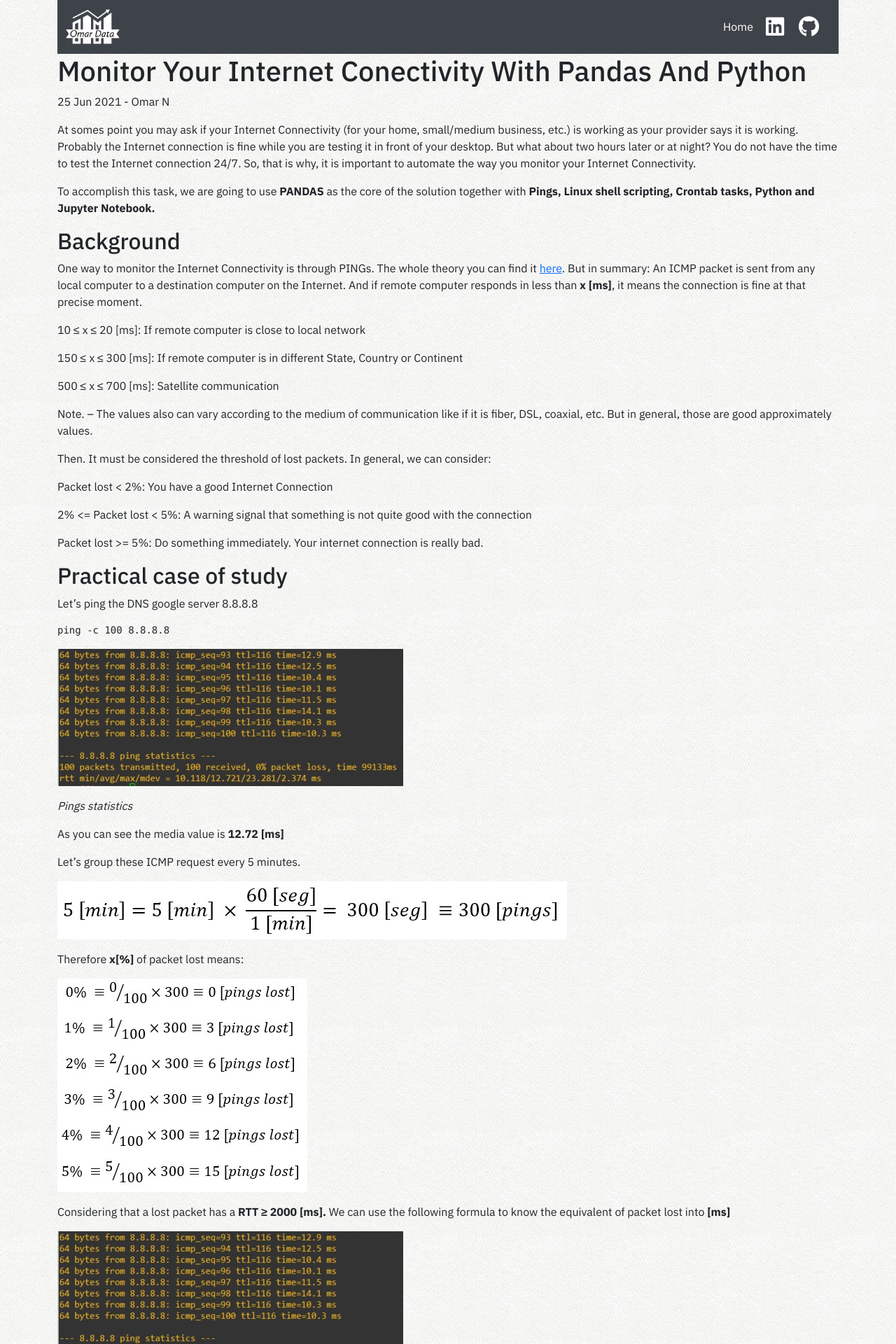
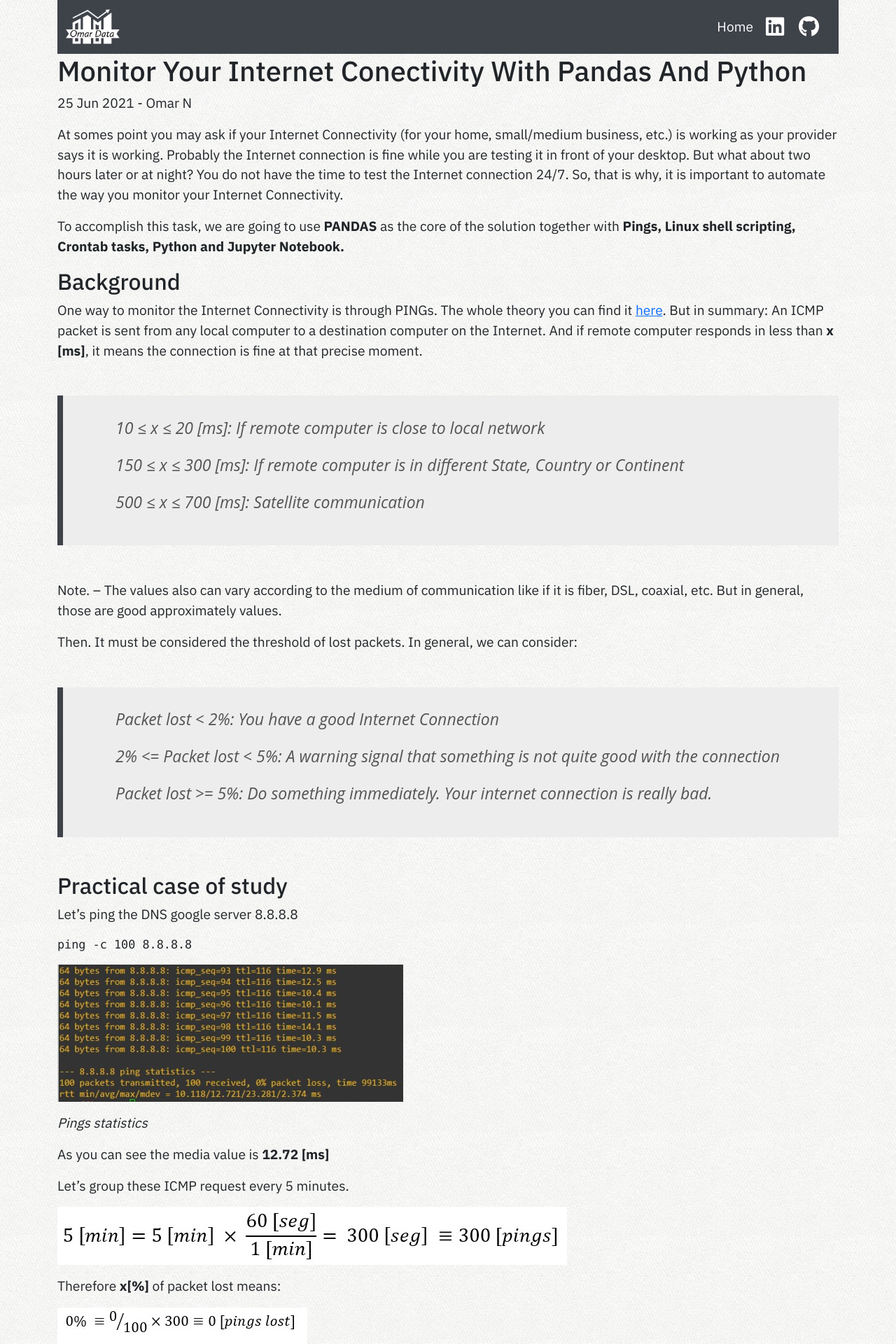
Before and after one commit to omarcino/omarcino.github.io, a Jekyll site: the page built from _posts/2021-06-25-Monitor-your-Internet-Conectivity-with-Pandas-and-Python.md, in a window 1280 px wide. Shown: the top 1920 px of the page at 70% size. Built offline with Jekyll 4.4.1, drawn with Linux system fonts in a browser that asks for light colours; nearby versions of some CDN libraries; a style sheet for code colours, icons or effects is not loaded; some of the changed text lies outside the part shown.

Commit message:
Highlights

```diff
--- a/_config.yml
+++ /dev/null
@@ -1 +0,0 @@
-markdown: kramdown
--- a/_layouts/default.html
+++ b/_layouts/default.html
@@ -14,7 +14,11 @@
     <link rel="preconnect" href="https://fonts.googleapis.com">
     <link rel="preconnect" href="https://fonts.gstatic.com" crossorigin>
     <link href="https://fonts.googleapis.com/css2?family=IBM+Plex+Sans:wght@300;400;500;600;700&display=swap" rel="stylesheet">
-   </head>
+
+    <!-- Highlighter HighlightJS-->
+    <link rel="stylesheet" href="https://cdnjs.cloudflare.com/ajax/libs/highlight.js/11.9.0/styles/base16/pop.min.css">
+
+  </head>
   <body>
   <div class="container">
       <!-- Content here -->
--- a/_sass/main.scss
+++ b/_sass/main.scss
@@ -1,5 +1,6 @@
 body {
   font-family: 'IBM Plex Sans', sans-serif;
+  font-size: 1.2em;
   background: url('/assets/images/tile.jpg') top left repeat;
 }
 
@@ -11,14 +12,6 @@ body {
   margin-left: 10px;
 }
 
-// ul > li > .nav-link {
-//   font-weight: 700;
-// }
-
-// ul > li > .nav-link:hover {
-//   text-decoration: underline;
-// }
-
 footer {
   background: #3e4249;
   color: white;
--- /dev/null
+++ b/_sass/markdown.scss
@@ -0,0 +1,13 @@
+blockquote{
+    font-size: 1.2em;
+    width:100%;
+    margin:50px auto;
+    font-family:Open Sans;
+    font-style:italic;
+    color: #555555;
+    padding:1.2em 30px 1.2em 75px;
+    border-left:8px solid #3E4249 ;
+    line-height:1.6;
+    position: relative;
+    background:#EDEDED;
+  }
--- a/assets/css/styles.scss
+++ b/assets/css/styles.scss
@@ -1,3 +1,4 @@
 ---
 ---
 @import "main";
+@import "markdown"
```
Also changed, not shown: other parts of _layouts/default.html (+6 -0 lines), _posts/2019-08-11-GNS3-as-a-Server-on-Linux.md (+1 -1 lines), 5 other files.
